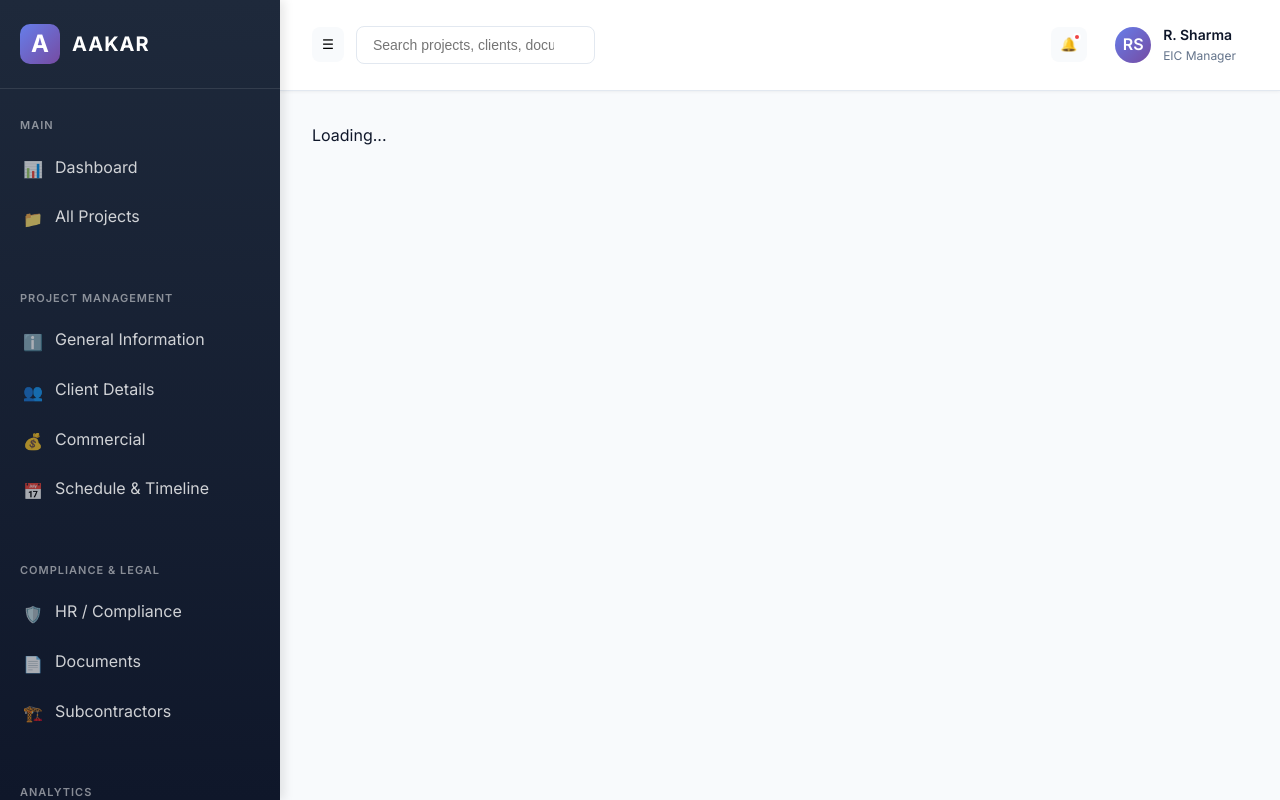
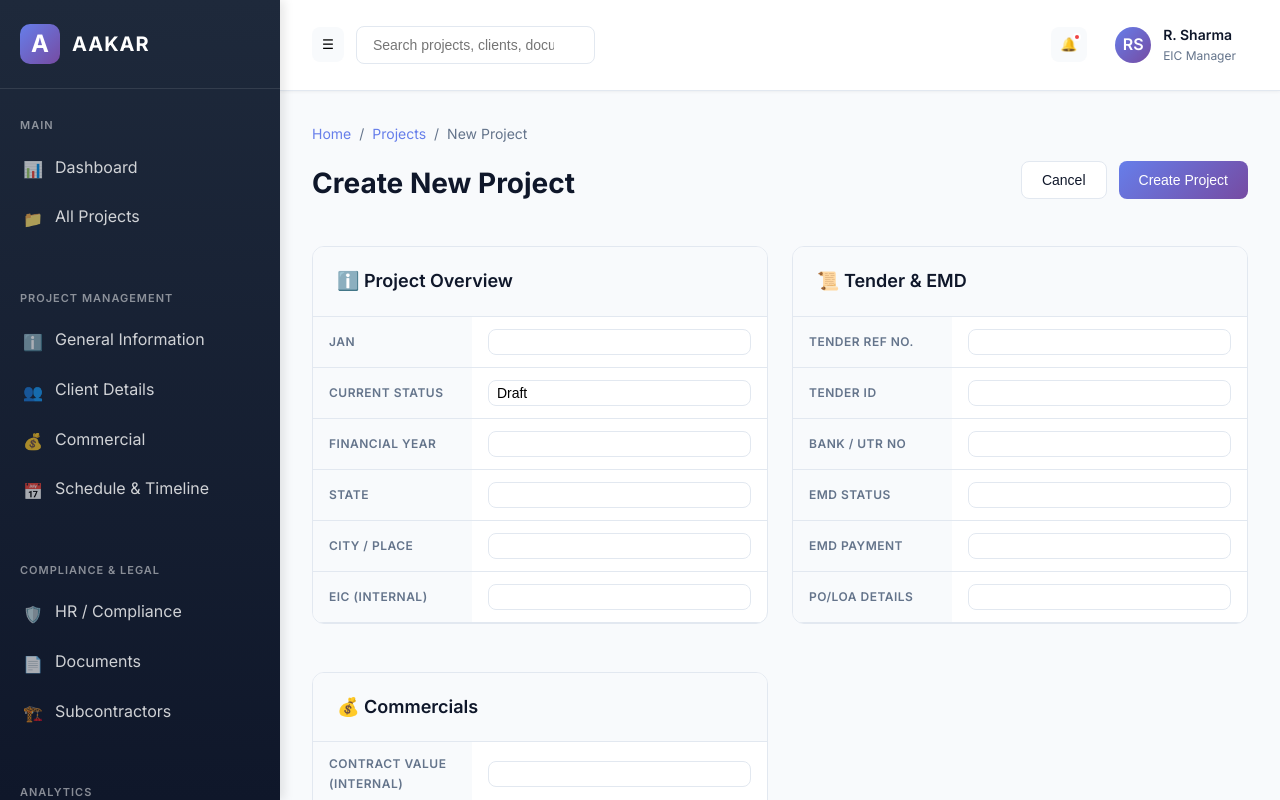
Before and after one commit to shyampethakamsetty/aakhar, a React (Vite) app: page /projects/new in a window 1280 px wide. Shown: the top 800 px of the page. Built offline with nearby package versions, Linux system fonts and the light colour scheme.

Commit message:
uday please review

```diff
--- a/src/data/projectData.ts
+++ b/src/data/projectData.ts
@@ -27,11 +27,19 @@ export const mapToProject = (raw: RawProjectData): Project => {
         status: parseString(raw['Current Status']),
         financialYear: parseString(raw['Financial Year']),
         dates: {
-            tinderDate: parseString(raw['Tender Ref. No. / NIT & Date']), // Note: This field often mixes Ref No and Date
+            tinderDate: parseString(raw['Tender Ref. No. / NIT & Date']),
             loaDate: parseString(raw['PO/WO/LOA Date']),
             startDate: parseString(raw['Work Start Date']),
             completionDateOriginal: parseString(raw['Completion Date as per LOA/PO']),
             completionDateLatest: parseString(raw['Latest Work Completion Date (as per Time Extension)']),
+        },
+        tender: {
+            referenceNo: parseString(raw['Tender Ref. No. / NIT & Date']).split('\n')
+                .find(l => !l.includes('Tender ID') && !l.includes('UTR') && !l.includes('Tender Reference Number') && l.trim().length > 5)?.trim() || '',
+            tenderId: parseString(raw['Tender Ref. No. / NIT & Date']).split('\n')
+                .find(l => l.includes('Tender ID'))?.replace('Tender ID', '').trim() || '',
+            utrNumber: parseString(raw['Tender Ref. No. / NIT & Date']).split('\n')
+                .find(l => l.includes('UTR'))?.split(':').pop()?.trim() || '',
         },
         contract: {
             valueInternal: parseNumber(raw['Contract Value Version as per LOI/NOA/LOA/DLOA/PO GST Extra']),
@@ -101,5 +109,45 @@ export const projectService = {
         const projects = projectService.getAllProjects()
         // Groupping logic could go here
         return projects
-    }
+    },
+
+    getEmptyProject: (): Project => ({
+        jan: 0,
+        clientName: '',
+        location: { state: '', city: '' },
+        workName: '',
+        status: 'Draft',
+        financialYear: '',
+        dates: {
+            tinderDate: '', loaDate: '', startDate: '',
+            completionDateOriginal: '', completionDateLatest: ''
+        },
+        tender: {
+            referenceNo: '', tenderId: '', utrNumber: ''
+        },
+        contract: {
+            valueInternal: 0, valueUpdated: 0, gstTerms: ''
+        },
+        clientContact: {
+            name: '', designation: '', mobile: '', email: '',
+            billingAddress: '', emailCC: ''
+        },
+        bankGuarantee: {
+            status: '', value: 0, expiryDate: '', claimDate: ''
+        },
+        compliance: {
+            emdStatus: '', emdPaymentStatus: '', hrClearance: '',
+            policyExpiry: '', laborLicense: '', pfEsicStatus: ''
+        },
+        extra: {
+            eicName: '', poDetails: '', completionDateFinal: ''
+        },
+        subcontractor: {
+            name: '', proprietor: '', mobile: '', email: '',
+            gstin: '', workOrderNo: '', workOrderDate: '', workOrderPercent: ''
+        },
+        documents: {
+            loaLink: '', agreementLink: '', subWorkOrderLink: ''
+        }
+    })
 }
--- a/src/pages/ProjectDetails.tsx
+++ b/src/pages/ProjectDetails.tsx
@@ -43,25 +43,39 @@ export function ProjectDetails() {
     const [project, setProject] = useState<Project | null>(null)
     const [isEditing, setIsEditing] = useState(false)
     const [formData, setFormData] = useState<Project | null>(null)
+    const isNew = !projectId || projectId === 'new' // Check if creating new
 
     useEffect(() => {
-        if (projectId) {
+        if (isNew) {
+            // Initialize empty project
+            const empty = projectService.getEmptyProject()
+            setProject(empty)
+            setFormData(empty)
+            setIsEditing(true) // Default to edit mode for new projects
+        } else if (projectId) {
             const p = projectService.getProjectByJan(parseInt(projectId))
             if (p) {
                 setProject(p)
                 setFormData(p)
             }
         }
-    }, [projectId])
+    }, [projectId, isNew])
 
     if (!project || !formData) {
         return <div className="content">Loading...</div>
     }
 
     const handleSave = () => {
-        setProject(formData)
-        setIsEditing(false)
-        alert('Changes saved to local view')
+        // In a real app, validation and API call would happen here
+        if (isNew) {
+            alert('New Project Created! (Stored in local state only for demo)')
+            // Could redirect to the list or staying
+            navigate('/projects')
+        } else {
+            setProject(formData)
+            setIsEditing(false)
+            alert('Changes saved to local view')
+        }
     }
 
     const updateField = (updater: (prev: Project) => Project) => {
@@ -73,20 +87,22 @@ export function ProjectDetails() {
             <div className="breadcrumb">
                 <a href="#" onClick={(e) => { e.preventDefault(); navigate('/'); }}>Home</a> /
                 <a href="#" onClick={(e) => { e.preventDefault(); navigate('/projects'); }}>Projects</a> /
-                <span>{project.jan}</span>
+                <span>{isNew ? 'New Project' : project.jan}</span>
             </div>
 
             <div className="page-header">
                 <div style={{ display: 'flex', justifyContent: 'space-between', alignItems: 'start' }}>
                     <div>
-                        <h1 className="page-title">{project.workName}</h1>
-                        <p className="page-subtitle">JAN: {project.jan} | <span style={{ color: 'var(--primary-color)' }}>{project.clientName}</span> | {project.location.city}</p>
+                        <h1 className="page-title">{isNew ? 'Create New Project' : project.workName}</h1>
+                        {!isNew && (
+                            <p className="page-subtitle">JAN: {project.jan} | <span style={{ color: 'var(--primary-color)' }}>{project.clientName}</span> | {project.location.city}</p>
+                        )}
                     </div>
                     <div>
                         {isEditing ? (
                             <div className="section-actions">
-                                <button className="btn btn-secondary" onClick={() => setIsEditing(false)}>Cancel</button>
-                                <button className="btn btn-primary" onClick={handleSave}>Save Changes</button>
+                                <button className="btn btn-secondary" onClick={() => isNew ? navigate('/projects') : setIsEditing(false)}>Cancel</button>
+                                <button className="btn btn-primary" onClick={handleSave}>{isNew ? 'Create Project' : 'Save Changes'}</button>
                             </div>
                         ) : (
                             <button className="btn btn-primary" onClick={() => setIsEditing(true)}>✏️ Edit Project</button>
@@ -96,22 +112,39 @@ export function ProjectDetails() {
             </div>
 
             <div className="section-grid-2">
-                {/* Tender & General Details */}
+                {/* Project Overview */}
                 <div className="section">
                     <div className="section-header">
-                        <div className="section-title">📜 Tender Details</div>
+                        <div className="section-title">ℹ️ Project Overview</div>
                     </div>
                     <div className="section-content" style={{ padding: 0 }}>
                         <table className="details-table">
                             <tbody>
-                                <DetailRow label="JAN" value={formData.jan} isEditing={false} onChange={() => { }} />
-                                <DetailRow label="Tender Ref No." value={formData.dates.tinderDate} isEditing={isEditing} onChange={v => updateField(p => ({ ...p, dates: { ...p.dates, tinderDate: v } }))} />
+                                <DetailRow label="JAN" value={formData.jan} isEditing={isNew} onChange={v => updateField(p => ({ ...p, jan: parseInt(v) || 0 }))} />
                                 <DetailRow label="Current Status" value={formData.status} isEditing={isEditing} onChange={v => updateField(p => ({ ...p, status: v }))} />
                                 <DetailRow label="Financial Year" value={formData.financialYear} isEditing={isEditing} onChange={v => updateField(p => ({ ...p, financialYear: v }))} />
                                 <DetailRow label="State" value={formData.location.state} isEditing={isEditing} onChange={v => updateField(p => ({ ...p, location: { ...p.location, state: v } }))} />
                                 <DetailRow label="City / Place" value={formData.location.city} isEditing={isEditing} onChange={v => updateField(p => ({ ...p, location: { ...p.location, city: v } }))} />
+                                <DetailRow label="EIC (Internal)" value={formData.extra.eicName} isEditing={isEditing} onChange={v => updateField(p => ({ ...p, extra: { ...p.extra, eicName: v } }))} />
+                            </tbody>
+                        </table>
+                    </div>
+                </div>
+
+                {/* Tender & EMD */}
+                <div className="section">
+                    <div className="section-header">
+                        <div className="section-title">📜 Tender & EMD</div>
+                    </div>
+                    <div className="section-content" style={{ padding: 0 }}>
+                        <table className="details-table">
+                            <tbody>
+                                <DetailRow label="Tender Ref No." value={formData.tender.referenceNo} isEditing={isEditing} onChange={v => updateField(p => ({ ...p, tender: { ...p.tender, referenceNo: v } }))} />
+                                <DetailRow label="Tender ID" value={formData.tender.tenderId} isEditing={isEditing} onChange={v => updateField(p => ({ ...p, tender: { ...p.tender, tenderId: v } }))} />
+                                <DetailRow label="Bank / UTR No" value={formData.tender.utrNumber} isEditing={isEditing} onChange={v => updateField(p => ({ ...p, tender: { ...p.tender, utrNumber: v } }))} />
                                 <DetailRow label="EMD Status" value={formData.compliance.emdStatus} isEditing={isEditing} onChange={v => updateField(p => ({ ...p, compliance: { ...p.compliance, emdStatus: v } }))} />
                                 <DetailRow label="EMD Payment" value={formData.compliance.emdPaymentStatus} isEditing={isEditing} onChange={v => updateField(p => ({ ...p, compliance: { ...p.compliance, emdPaymentStatus: v } }))} />
+                                <DetailRow label="PO/LOA Details" value={formData.extra.poDetails} isEditing={isEditing} onChange={v => updateField(p => ({ ...p, extra: { ...p.extra, poDetails: v } }))} />
                             </tbody>
                         </table>
                     </div>
@@ -194,20 +227,7 @@ export function ProjectDetails() {
                     </div>
                 </div>
 
-                {/* Additional Info */}
-                <div className="section">
-                    <div className="section-header">
-                        <div className="section-title">➕ Additional Details</div>
-                    </div>
-                    <div className="section-content" style={{ padding: 0 }}>
-                        <table className="details-table">
-                            <tbody>
-                                <DetailRow label="EIC Name" value={formData.extra.eicName} isEditing={isEditing} onChange={v => updateField(p => ({ ...p, extra: { ...p.extra, eicName: v } }))} />
-                                <DetailRow label="PO/WO Details" value={formData.extra.poDetails} isEditing={isEditing} onChange={v => updateField(p => ({ ...p, extra: { ...p.extra, poDetails: v } }))} />
-                            </tbody>
-                        </table>
-                    </div>
-                </div>
+
             </div>
 
             {/* Subcontractor Section - Full Width */}
--- a/src/pages/Projects.tsx
+++ b/src/pages/Projects.tsx
@@ -41,7 +41,11 @@ export function Projects() {
 
       <div className="page-header">
         <h1 className="page-title">All Projects ({filteredProjects.length})</h1>
-        <p className="page-subtitle">Manage and track all ongoing and completed projects</p>
+        <div style={{ display: 'flex', gap: '10px' }}>
+          <button className="btn btn-primary" onClick={() => navigate('/projects/new')}>
+            ➕ New Project
+          </button>
+        </div>
       </div>
 
       <div className="section">
--- a/src/router.tsx
+++ b/src/router.tsx
@@ -19,6 +19,7 @@ export function AppRouter() {
         <Route index element={<Navigate to="/dashboard" replace />} />
         <Route path="/dashboard" element={<Dashboard />} />
         <Route path="/projects" element={<Projects />} />
+        <Route path="/projects/new" element={<ProjectDetails />} />
         <Route path="/projects/:projectId" element={<ProjectDetails />} />
         <Route path="/general" element={<GeneralInformation />} />
         <Route path="/client" element={<ClientDetails />} />
--- a/src/types/project.ts
+++ b/src/types/project.ts
@@ -63,6 +63,11 @@ export interface Project {
         completionDateOriginal: string
         completionDateLatest: string
     }
+    tender: {
+        referenceNo: string
+        tenderId: string
+        utrNumber: string
+    }
     contract: {
         valueInternal: number
         valueUpdated: number
```
